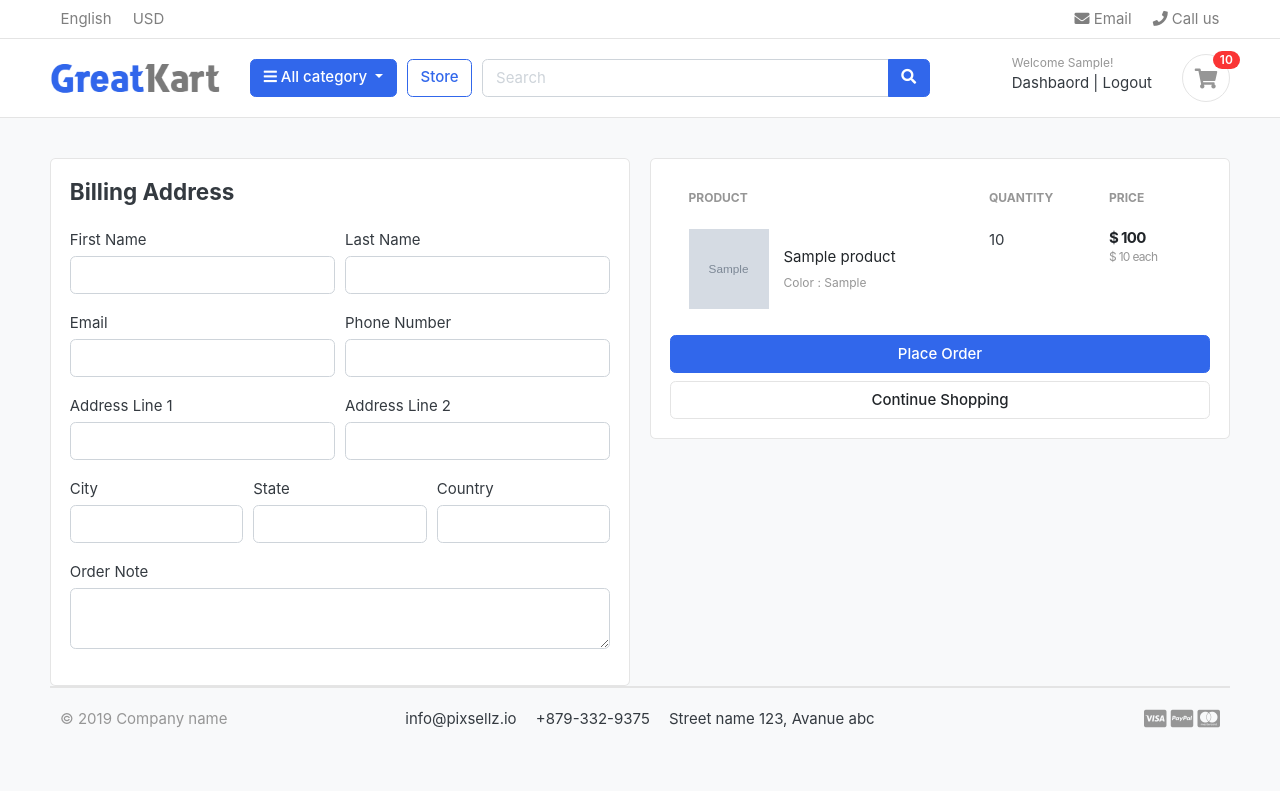
After one commit to LevinPoon/Online-Django, a Django app: page /cart/checkout/ in a window 1280 px wide. The commit adds this page. Run offline with Django 4.2, Linux system fonts and the light colour scheme; a user stored in the database is signed in; tables that the repository leaves empty hold one stand-in row (values such as "Sample post"); grey boxes marked "Sample" are stand-in pictures; some web fonts are replaced.

Commit message:
handles cart and checkout page for the logges in user

```diff
--- a/carts/context_processors.py
+++ b/carts/context_processors.py
@@ -7,7 +7,10 @@ def counter(request):
     else:
         try:
             cart = Cart.objects.filter(cart_id=_cart_id(request))
-            cart_items = CartItem.objects.all().filter(cart=cart[:1])
+            if request.user.is_authenticated:
+                cart_items = CartItem.objects.all().filter(user=request.user)
+            else:
+                cart_items = CartItem.objects.all().filter(cart=cart[:1])
             for cart_item in cart_items:
                 cart_count += cart_item.quantity
         except Cart.DoesNotExist:
--- a/carts/models.py
+++ b/carts/models.py
@@ -1,5 +1,6 @@
 from django.db import models
 from store.models import Product, Variation
+from accounts.models import Account
 
 # Create your models here.
 
@@ -12,9 +13,11 @@ class Cart(models.Model):
 
 
 class CartItem(models.Model):
+    user = models.ForeignKey(Account, on_delete=models.CASCADE, null=True)
     product = models.ForeignKey(Product, on_delete=models.CASCADE)
     variations = models.ManyToManyField(Variation, blank=True)
-    cart    = models.ForeignKey(Cart, on_delete=models.CASCADE)
+    #cart = models.ForeignKey(Cart, on_delete=models.CASCADE)
+    cart = models.ForeignKey(Cart, on_delete=models.CASCADE, null=True)
     quantity = models.IntegerField()
     is_active = models.BooleanField(default=True)
 
--- a/carts/urls.py
+++ b/carts/urls.py
@@ -6,4 +6,5 @@ urlpatterns = [
     path('add_cart/<int:product_id>/', views.add_cart, name='add_cart'),
     path('remove_cart/<int:product_id>/<int:cart_item_id>/', views.remove_cart, name='remove_cart'),
     path('remove_cart_item/<int:product_id>/<int:cart_item_id>/', views.remove_cart_item, name='remove_cart_item'),
+    path('checkout/', views.checkout, name='checkout'),
 ]
--- a/carts/views.py
+++ b/carts/views.py
@@ -2,6 +2,7 @@ from django.shortcuts import render, redirect, get_object_or_404
 from store.models import Product, Variation
 from .models import Cart, CartItem
 from django.core.exceptions import ObjectDoesNotExist
+from django.contrib.auth.decorators import login_required
 # Create your views here.
 
 from django.http import HttpResponse
@@ -10,78 +11,135 @@ def _cart_id(request):
     cart = request.session.session_key
     if not cart:
         cart = request.session.create()
+        #request.session.create()
+        #cart = request.session.session_key
     return cart
 
 def add_cart(request, product_id):
+    current_user = request.user
     #product variation codes
     product = Product.objects.get(id=product_id) #get the product
-    product_variation = []
-    if request.method == 'POST':
-        for item in request.POST:
-            key = item
-            value = request.POST[key]
+    #if the user is authenticated
+    if current_user.is_authenticated:
+        product_variation = []
+        if request.method == 'POST':
+            for item in request.POST:
+                key = item
+                value = request.POST[key]
 
-            try:
-                variation = Variation.objects.get(product=product, variation_category__iexact=key, variation_value__iexact=value)
-                product_variation.append(variation)
-            except:
-                pass
+                try:
+                    variation = Variation.objects.get(product=product, variation_category__iexact=key, variation_value__iexact=value)
+                    product_variation.append(variation)
+                except:
+                    pass
+        #cart item codes
+        is_cart_item_exists = CartItem.objects.filter(product=product, user = current_user).exists()
+        if is_cart_item_exists:
+            cart_item = CartItem.objects.filter(product=product, user = current_user)
+            ex_var_list = []
+            id = []
+            for item in cart_item:
+                existing_variation = item.variations.all()
+                ex_var_list.append(list(existing_variation))
+                id.append(item.id)
 
-    #cart codes
-    try:
-        cart = Cart.objects.get(cart_id=_cart_id(request)) #get the cart using the cart_id present in the session
-    except Cart.DoesNotExist:
-        cart = Cart.objects.create(
-            cart_id = _cart_id(request)
-        )
-    cart.save()
+            if product_variation in ex_var_list:
+                # increase the cart item quantity
+                index = ex_var_list.index(product_variation)
+                item_id = id[index]
+                item = CartItem.objects.get(product=product, id=item_id)
+                item.quantity += 1
+                item.save()
+            else:
+                item = CartItem.objects.create(product=product, quantity=1, user = current_user)
+                if len(product_variation) > 0:
+                    item.variations.clear()
+                    item.variations.add(*product_variation)
+                item.save()
+        else:
+            cart_item = CartItem.objects.create(
+                product = product,
+                quantity = 1,
+                user = current_user,
+            )
+            if len(product_variation) > 0:
+                cart_item.variations.clear()
+                cart_item.variations.add(*product_variation)
+            cart_item.save()
+        return redirect('cart')
+    #if the user is not authenticated
+    else:
+        product_variation = []
+        if request.method == 'POST':
+            for item in request.POST:
+                key = item
+                value = request.POST[key]
 
-    #cart item codes
-    is_cart_item_exists = CartItem.objects.filter(product=product, cart=cart).exists()
-    if is_cart_item_exists:
-        cart_item = CartItem.objects.filter(product=product, cart=cart)
-        # existing_variation -> database
-        # current variation -> product_variation
-        # item_id -> database
-        ex_var_list = []
-        id = []
-        for item in cart_item:
-            existing_variation = item.variations.all()
-            ex_var_list.append(list(existing_variation))
-            id.append(item.id)
+                try:
+                    variation = Variation.objects.get(product=product, variation_category__iexact=key, variation_value__iexact=value)
+                    product_variation.append(variation)
+                except:
+                    pass
 
-        print(ex_var_list)
+        #cart codes
+        try:
+            cart = Cart.objects.get(cart_id=_cart_id(request)) #get the cart using the cart_id present in the session
+        except Cart.DoesNotExist:
+            cart = Cart.objects.create(
+                cart_id = _cart_id(request)
+            )
+        cart.save()
 
-        if product_variation in ex_var_list:
-            # increase the cart item quantity
-            index = ex_var_list.index(product_variation)
-            item_id = id[index]
-            item = CartItem.objects.get(product=product, id=item_id)
-            item.quantity += 1
-            item.save()
+        #cart item codes
+        is_cart_item_exists = CartItem.objects.filter(product=product, cart=cart).exists()
+        if is_cart_item_exists:
+            cart_item = CartItem.objects.filter(product=product, cart=cart)
+            # existing_variation -> database
+            # current variation -> product_variation
+            # item_id -> database
+            ex_var_list = []
+            id = []
+            for item in cart_item:
+                existing_variation = item.variations.all()
+                ex_var_list.append(list(existing_variation))
+                id.append(item.id)
+
+            print(ex_var_list)
+
+            if product_variation in ex_var_list:
+                # increase the cart item quantity
+                index = ex_var_list.index(product_variation)
+                item_id = id[index]
+                item = CartItem.objects.get(product=product, id=item_id)
+                item.quantity += 1
+                item.save()
+            else:
+                item = CartItem.objects.create(product=product, quantity=1, cart=cart)
+                if len(product_variation) > 0:
+                    item.variations.clear()
+                    item.variations.add(*product_variation)
+                item.save()
         else:
-            item = CartItem.objects.create(product=product, quantity=1, cart=cart)
+            cart_item = CartItem.objects.create(
+                product = product,
+                quantity = 1,
+                cart = cart,
+            )
             if len(product_variation) > 0:
-                item.variations.clear()
-                item.variations.add(*product_variation)
-            item.save()
-    else:
-        cart_item = CartItem.objects.create(
-            product = product,
-            quantity = 1,
-            cart = cart,
-        )
-        if len(product_variation) > 0:
-            cart_item.variations.clear()
-            cart_item.variations.add(*product_variation)
-        cart_item.save()
-    return redirect('cart')
+                cart_item.variations.clear()
+                cart_item.variations.add(*product_variation)
+            cart_item.save()
+        return redirect('cart')
 
 def remove_cart(request, product_id, cart_item_id):
-    cart = Cart.objects.get(cart_id=_cart_id(request))
+    #reduce item button
     product = get_object_or_404(Product, id=product_id)
     try:
-        cart_item = CartItem.objects.get(product=product, cart=cart, id=cart_item_id)
+        if request.user.is_authenticated:
+            cart_item = CartItem.objects.get(product=product, user=request.user, id=cart_item_id)
+        else:
+            cart = Cart.objects.get(cart_id=_cart_id(request))
+            cart_item = CartItem.objects.get(product=product, cart=cart, id=cart_item_id)
         if cart_item.quantity > 1:
             cart_item.quantity -= 1
             cart_item.save()
@@ -92,9 +150,12 @@ def remove_cart(request, product_id, cart_item_id):
     return redirect('cart')
 
 def remove_cart_item(request, product_id, cart_item_id):
-    cart = Cart.objects.get(cart_id=_cart_id(request))
     product = get_object_or_404(Product, id=product_id)
-    cart_item = CartItem.objects.get(product=product, cart=cart, id=cart_item_id)
+    if request.user.is_authenticated:
+        cart_item = CartItem.objects.get(product=product, user=request.user, id=cart_item_id)
+    else:
+        cart = Cart.objects.get(cart_id=_cart_id(request))
+        cart_item = CartItem.objects.get(product=product, cart=cart, id=cart_item_id)
     cart_item.delete()
     return redirect('cart')
 
@@ -102,8 +163,11 @@ def cart(request, total=0, quantity=0, cart_items=None):
     try:
         tax = 0
         grand_total = 0
-        cart = Cart.objects.get(cart_id=_cart_id(request))
-        cart_items = CartItem.objects.filter(cart=cart, is_active=True)
+        if request.user.is_authenticated:
+            cart_items = CartItem.objects.filter(user=request.user, is_active=True)
+        else:
+            cart = Cart.objects.get(cart_id=_cart_id(request))
+            cart_items = CartItem.objects.filter(cart=cart, is_active=True)
         for cart_item in cart_items:
             total += (cart_item.product.price * cart_item.quantity)
             quantity += cart_item.quantity
@@ -121,3 +185,32 @@ def cart(request, total=0, quantity=0, cart_items=None):
     }
 
     return render(request, 'store/cart.html', context)
+
+@login_required(login_url='login')
+def checkout(request, total=0, quantity=0, cart_items=None):
+    try:
+        tax = 0
+        grand_total = 0
+
+        if request.user.is_authenticated:
+            cart_items = CartItem.objects.filter(user=request.user, is_active=True)
+        else:
+            cart = Cart.objects.get(cart_id=_cart_id(request))
+            cart_items = CartItem.objects.filter(cart=cart, is_active=True)
+
+        for cart_item in cart_items:
+            total += (cart_item.product.price * cart_item.quantity)
+            quantity += cart_item.quantity
+        tax = (7 * total)/100
+        grand_total = total + tax
+    except ObjectDoesNotExist:
+        pass #just ignore
+
+    context = {
+        'total': total,
+        'quantity': quantity,
+        'cart_items': cart_items,
+        'tax': tax,
+        'grand_total': grand_total,
+    }
+    return render(request, 'store/checkout.html', context)
--- a/templates/store/cart.html
+++ b/templates/store/cart.html
@@ -103,7 +103,7 @@
 			<p class="text-center mb-3">
 				<img src="{% static './images/misc/payments.png' %}" height="26">
 			</p>
-			<a href="./place-order.html" class="btn btn-primary btn-block"> Checkout </a>
+			<a href="{% url 'checkout' %}" class="btn btn-primary btn-block"> Checkout </a>
 			<a href="{% url 'store' %}" class="btn btn-light btn-block">Continue Shopping</a>
 		</div> <!-- card-body.// -->
 		</div> <!-- card.// -->
--- /dev/null
+++ b/templates/store/checkout.html
@@ -0,0 +1,132 @@
+{% extends 'base.html' %}
+{% load static %}
+{% block content %}
+<section class="section-content padding-y bg">
+<div class="container">
+
+<!-- ============================ COMPONENT 1 ================================= -->
+
+<div class="row">
+	<aside class="col-lg-6">
+<div class="card">
+    <div class="card-body">
+        <h4 class="card-title mb-4">Billing Address</h4>
+        <form action="" method="POST">
+            {% csrf_token %}
+            <div class="form-row">
+                <div class="col form-group">
+                    <label for="">First Name</label>
+                    <input type="text" name="first_name" class="form-control" required>
+                </div>
+                <div class="col form-group">
+                    <label for="">Last Name</label>
+                    <input type="text" name="last_name" class="form-control" required>
+                </div>
+            </div>
+            <div class="form-row">
+                <div class="col form-group">
+                    <label for="">Email</label>
+                    <input type="text" name="email" class="form-control" required>
+                </div>
+                <div class="col form-group">
+                    <label for="">Phone Number</label>
+                    <input type="text" name="phone" class="form-control" required>
+                </div>
+            </div>
+            <div class="form-row">
+                <div class="col form-group">
+                    <label for="">Address Line 1</label>
+                    <input type="text" name="address_line_1" class="form-control" required>
+                </div>
+                <div class="col form-group">
+                    <label for="">Address Line 2</label>
+                    <input type="text" name="address_line_2" class="form-control" >
+                </div>
+            </div>
+            <div class="form-row">
+                <div class="col form-group">
+                    <label for="">City</label>
+                    <input type="text" name="city" class="form-control" required>
+                </div>
+                <div class="col form-group">
+                    <label for="">State</label>
+                    <input type="text" name="stats" class="form-control" required>
+                </div>
+                <div class="col form-group">
+                    <label for="">Country</label>
+                    <input type="text" name="country" class="form-control" required>
+                </div>
+            </div>
+            <div class="form-row">
+                <div class="col form-group">
+                    <label for="">Order Note</label>
+                    <textarea name="Order_note" ros="2" class="form-control"></textarea>
+                </div>
+            </div>
+
+</div> <!-- card.// -->
+
+	</aside> <!-- col.// -->
+	<aside class="col-lg-6">
+
+		<div class="card">
+		<div class="card-body">
+<table class="table table-borderless table-shopping-cart">
+<thead class="text-muted">
+<tr class="small text-uppercase">
+  <th scope="col">Product</th>
+  <th scope="col" width="120">Quantity</th>
+  <th scope="col" width="120">Price</th>
+</tr>
+</thead>
+<tbody>
+
+{% for cart_item in cart_items %}
+
+<tr>
+	<td>
+		<figure class="itemside align-items-center">
+			<div class="aside"><img src="{{ cart_item.product.images.url }}" class="img-sm"></div>
+			<figcaption class="info">
+				<a href="{{ cart_item.product.get_url }}" class="title text-dark">{{ cart_item.product.product_name }}</a>
+				<p class="text-muted small">
+    				{% if cart_item.variations.all %}
+        				{% for item in cart_item.variations.all %}
+            				{{ item.variation_category | capfirst }} : {{ item.variation_value | capfirst }} <br>
+        				{% endfor %}
+    				{% endif %}
+				</p>
+			</figcaption>
+		</figure>
+	</td>
+	<td>
+		<!-- col.// -->
+            <label for="">{{cart_item.quantity}}</label>
+	</td>
+	<td>
+		<div class="price-wrap">
+			<var class="price">$ {{ cart_item.sub_total }}</var>
+			<small class="text-muted"> $ {{ cart_item.product.price }} each </small>
+		</div> <!-- price-wrap .// -->
+	</td>
+
+</tr>
+
+{% endfor %}
+
+</tbody>
+</table>
+			<button type="submit" name="submit" class="btn btn-primary btn-block"> Place Order </button>
+			<a href="{% url 'store' %}" class="btn btn-light btn-block">Continue Shopping</a>
+        </form>
+		</div> <!-- card-body.// -->
+		</div> <!-- card.// -->
+
+</aside> <!-- col.// -->
+
+
+</div> <!-- row.// -->
+
+<!-- ============================ COMPONENT 1 END .// ================================= -->
+
+{% endblock %}
```
Also changed, not shown: accounts/views.py (+49 -4 lines), carts/migrations/0003_cartitem_user.py (added), 1 other file.
